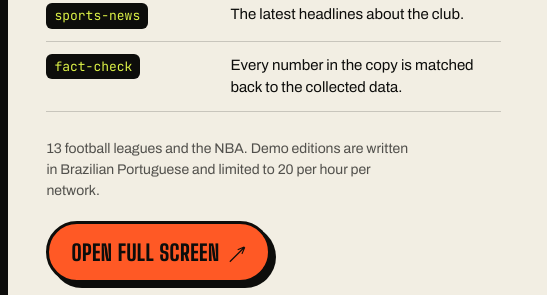
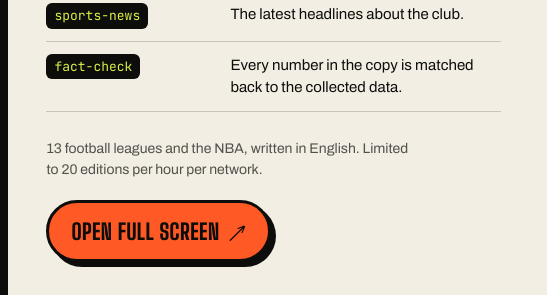
Before and after one commit to machina-sports/sports-skills-landing, a plain HTML site: page index.html in a window 1280 px wide. Shown: the part 6256-6551 px from the top of the page, 0-547 px from the left. Drawn offline with Linux system fonts and the light colour scheme.

Commit message:
feat: demo da Arquibancada agora sai em inglês (#6)
Co-authored-by: Claude Opus 5.5 <noreply@anthropic.com>

```diff
--- a/index.html
+++ b/index.html
@@ -499,7 +499,7 @@ footer{padding-block:60px 30px}
           <li><code>sports-news</code><span>The latest headlines about the club.</span></li>
           <li><code>fact-check</code><span>Every number in the copy is matched back to the collected data.</span></li>
         </ul>
-        <p class="mag-note">13 football leagues and the NBA. Demo editions are written in Brazilian Portuguese and limited to 20 per hour per network.</p>
+        <p class="mag-note">13 football leagues and the NBA, written in English. Limited to 20 editions per hour per network.</p>
         <a class="btn btn-orange" href="https://arquibancada-nu.vercel.app" target="_blank" rel="noopener">Open full screen <span class="arrow">↗</span></a>
       </div>
       <div class="mag-frame">
```
